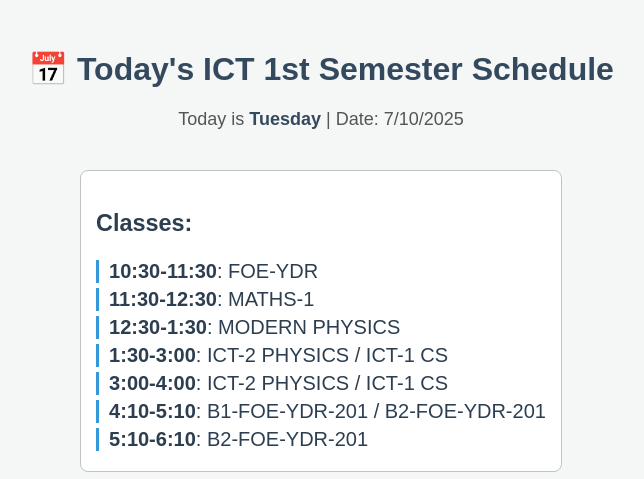
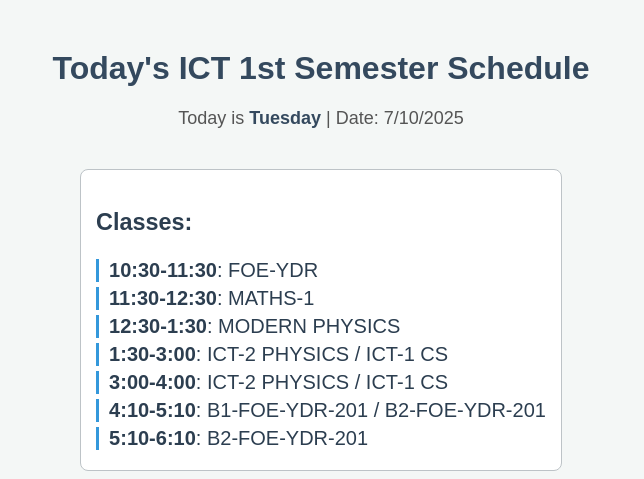
Before and after one commit to janijj99/ICT1stSemesterSchedule, a plain HTML site: page index.html in a window 1280 px wide. Shown: the top 479 px of the page, without its empty margins (319-963 px from the left). Drawn offline with Linux system fonts and the light colour scheme.

Commit message:
Update index.html

```diff
--- a/index.html
+++ b/index.html
@@ -70,7 +70,7 @@
 </head>
 <body>
 
-  <h1>📅 Today's ICT 1st Semester Schedule</h1>
+  <h1>Today's ICT 1st Semester Schedule</h1>
   <p id="date-info"></p>
   <div id="schedule"></div>
 
@@ -192,4 +192,5 @@
   </script>
 
 </body>
+
 </html>
```
